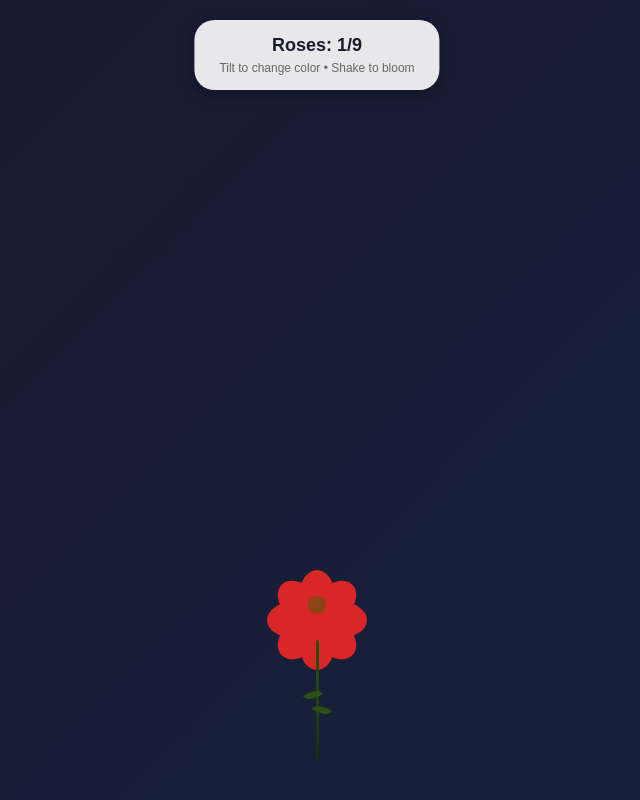
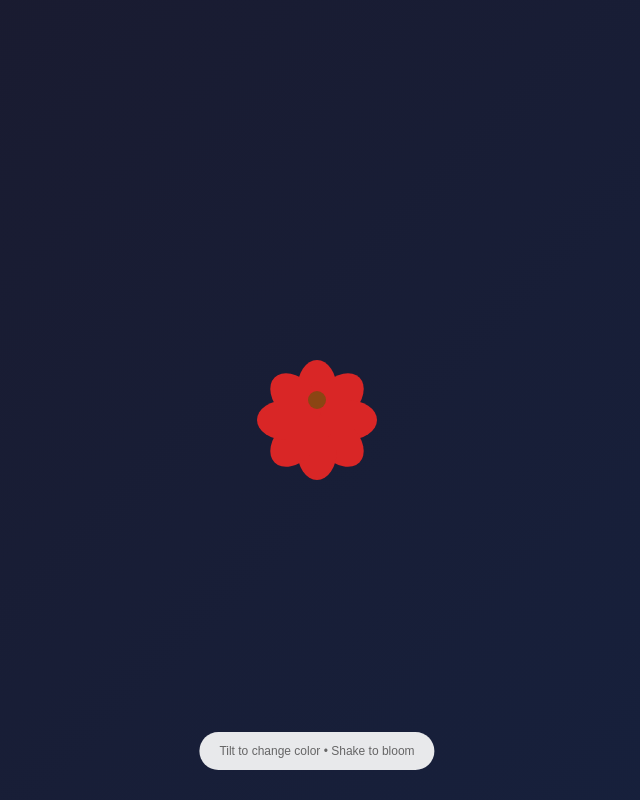
Before and after one commit to Rex57/Surprise_Rose, a plain HTML site: page index.html in a window 1280 px wide. Shown: the whole page, without its empty margins (323-963 px from the left). Drawn offline with Linux system fonts and the light colour scheme.

Commit message:
Refactor index.html for Flower Circle theme
Updated the title and restructured the layout for a flower-themed interactive experience. Added new animations and modified styles for better visual appeal.

```diff
--- a/index.html
+++ b/index.html
@@ -3,7 +3,7 @@
 <head>
     <meta charset="UTF-8">
     <meta name="viewport" content="width=device-width, initial-scale=1.0, maximum-scale=1.0, user-scalable=no">
-    <title>Interactive Roses Bouquet</title>
+    <title>Flower Circle</title>
     <style>
         * {
             margin: 0;
@@ -25,104 +25,75 @@
             height: 100%;
             position: relative;
             display: flex;
-            flex-direction: column;
-            justify-content: flex-end;
+            justify-content: center;
             align-items: center;
-            padding-bottom: 40px;
         }
 
-        .bouquet {
+        .circle-container {
             position: relative;
-            width: 280px;
-            height: 400px;
-            display: flex;
-            justify-content: center;
-            align-items: flex-end;
+            width: 300px;
+            height: 300px;
+            transition: width 0.4s ease, height 0.4s ease;
         }
 
         .rose-container {
             position: absolute;
-            width: 100px;
-            height: 200px;
+            width: 80px;
+            height: 80px;
             animation: bloom 0.8s ease-out;
         }
 
         @keyframes bloom {
             0% {
-                transform: scale(0) translateY(50px);
+                transform: scale(0) rotate(180deg);
                 opacity: 0;
             }
             60% {
-                transform: scale(1.1) translateY(-10px);
+                transform: scale(1.1) rotate(-10deg);
             }
             100% {
-                transform: scale(1) translateY(0px);
+                transform: scale(1) rotate(0deg);
                 opacity: 1;
             }
         }
 
-        .stem-group {
-            position: absolute;
+        @keyframes explode {
+            0% {
+                transform: translate(0, 0) scale(1);
+                opacity: 1;
+            }
+            100% {
+                transform: translate(var(--tx), var(--ty)) scale(0.3);
+                opacity: 0;
+            }
+        }
+
+        .rose-container.exploding {
+            animation: explode 0.8s ease-out forwards !important;
+        }
+
+        .rose {
             width: 100%;
             height: 100%;
-            display: flex;
-            flex-direction: column;
-            align-items: center;
-            justify-content: flex-end;
-        }
-
-        .stem {
-            position: absolute;
-            width: 3px;
-            height: 120px;
-            background: linear-gradient(to bottom, #2d5016, #1a3009);
-            border-radius: 2px;
-            bottom: 0;
-        }
-
-        .leaf {
-            position: absolute;
-            width: 18px;
-            height: 10px;
-            background: #2d5016;
-            border-radius: 0 100% 0 100%;
-        }
-
-        .leaf-left {
-            left: -12px;
-            bottom: 60px;
-            transform: rotate(-35deg);
-        }
-
-        .leaf-right {
-            right: -12px;
-            bottom: 45px;
-            transform: rotate(35deg) scaleX(-1);
-        }
-
-        .rose-head {
-            position: absolute;
-            width: 70px;
-            height: 70px;
-            bottom: 120px;
+            position: relative;
         }
 
         .petal {
             position: absolute;
-            width: 35px;
-            height: 50px;
+            width: 40px;
+            height: 60px;
             border-radius: 50% 50% 50% 0;
             transform-origin: bottom center;
         }
 
-        .petal1 { transform: translateX(17.5px) rotate(0deg); }
-        .petal2 { transform: translateX(17.5px) rotate(45deg); }
-        .petal3 { transform: translateX(17.5px) rotate(90deg); }
-        .petal4 { transform: translateX(17.5px) rotate(135deg); }
-        .petal5 { transform: translateX(17.5px) rotate(180deg); }
-        .petal6 { transform: translateX(17.5px) rotate(225deg); }
-        .petal7 { transform: translateX(17.5px) rotate(270deg); }
-        .petal8 { transform: translateX(17.5px) rotate(315deg); }
+        .petal1 { transform: translateX(20px) rotate(0deg); }
+        .petal2 { transform: translateX(20px) rotate(45deg); }
+        .petal3 { transform: translateX(20px) rotate(90deg); }
+        .petal4 { transform: translateX(20px) rotate(135deg); }
+        .petal5 { transform: translateX(20px) rotate(180deg); }
+        .petal6 { transform: translateX(20px) rotate(225deg); }
+        .petal7 { transform: translateX(20px) rotate(270deg); }
+        .petal8 { transform: translateX(20px) rotate(315deg); }
 
         .center {
             position: absolute;
@@ -136,29 +107,17 @@
             z-index: 10;
         }
 
-        #info {
+        #instruction {
             position: fixed;
-            top: 20px;
+            bottom: 30px;
             left: 50%;
             transform: translateX(-50%);
             background: rgba(255, 255, 255, 0.9);
-            padding: 15px 25px;
+            padding: 12px 20px;
             border-radius: 20px;
-            box-shadow: 0 4px 15px rgba(0, 0, 0, 0.3);
-            z-index: 1000;
-            text-align: center;
-        }
-
-        #count {
-            font-size: 18px;
-            font-weight: bold;
-            color: #1a1a2e;
-        }
-
-        #instruction {
             font-size: 12px;
             color: #666;
-            margin-top: 5px;
+            text-align: center;
         }
 
         #permission-btn {
@@ -181,29 +140,99 @@
         #permission-btn:active {
             transform: translate(-50%, -50%) scale(0.95);
         }
+
+        #message-overlay {
+            position: fixed;
+            top: 0;
+            left: 0;
+            width: 100%;
+            height: 100%;
+            background: rgba(0, 0, 0, 0.7);
+            display: flex;
+            justify-content: center;
+            align-items: center;
+            z-index: 3000;
+            opacity: 0;
+            pointer-events: none;
+            transition: opacity 0.5s ease;
+        }
+
+        #message-overlay.show {
+            opacity: 1;
+            pointer-events: auto;
+        }
+
+        #message-text {
+            font-size: 32px;
+            color: #ff69b4;
+            text-align: center;
+            font-weight: bold;
+            animation: messageAppear 0.8s ease-out;
+            line-height: 1.5;
+        }
+
+        @keyframes messageAppear {
+            0% {
+                transform: scale(0) rotate(-180deg);
+                opacity: 0;
+            }
+            50% {
+                transform: scale(1.1);
+            }
+            100% {
+                transform: scale(1) rotate(0deg);
+                opacity: 1;
+            }
+        }
+
+        @keyframes petal-fall {
+            0% {
+                transform: translateY(-400px) rotate(0deg);
+                opacity: 1;
+            }
+            100% {
+                transform: translateY(100vh) rotate(360deg);
+                opacity: 0;
+            }
+        }
+
+        .falling-petal {
+            position: fixed;
+            width: 40px;
+            height: 60px;
+            border-radius: 50% 50% 50% 0;
+            pointer-events: none;
+            z-index: 2500;
+            animation: petal-fall 2s ease-in forwards;
+        }
     </style>
 </head>
 <body>
     <button id="permission-btn">Enable Sensors</button>
 
-    <div id="info">
-        <div id="count">Roses: 1/9</div>
-        <div id="instruction">Tilt to change color • Shake to bloom</div>
+    <div id="instruction">
+        Tilt to change color • Shake to bloom
+    </div>
+
+    <div id="message-overlay">
+        <div id="message-text">原谅我嘛<br>诗捷<br>嘻嘻嘻</div>
     </div>
 
     <div id="garden">
-        <div class="bouquet" id="bouquet"></div>
+        <div class="circle-container" id="circle"></div>
     </div>
 
     <script>
-        const bouquet = document.getElementById('bouquet');
-        const countDisplay = document.getElementById('count');
+        const circle = document.getElementById('circle');
+        const instruction = document.getElementById('instruction');
         const permissionBtn = document.getElementById('permission-btn');
+        const messageOverlay = document.getElementById('message-overlay');
 
         let roses = [];
         let maxRoses = 9;
         let lastShake = 0;
         let lastOrientation = { beta: 0, gamma: 0 };
+        let gameFinished = false;
 
         // Color palette for roses
         const colors = [
@@ -232,71 +261,50 @@
             const container = document.createElement('div');
             container.className = 'rose-container';
 
-            const stemGroup = document.createElement('div');
-            stemGroup.className = 'stem-group';
+            const rose = document.createElement('div');
+            rose.className = 'rose';
 
-            // Rose head
-            const roseHead = document.createElement('div');
-            roseHead.className = 'rose-head';
-
-            // Create petals
             for (let i = 1; i <= 8; i++) {
                 const petal = document.createElement('div');
                 petal.className = `petal petal${i}`;
                 petal.style.background = color;
-                roseHead.appendChild(petal);
+                rose.appendChild(petal);
             }
 
-            // Center of rose
             const center = document.createElement('div');
             center.className = 'center';
-            roseHead.appendChild(center);
+            rose.appendChild(center);
 
-            // Stem
-            const stem = document.createElement('div');
-            stem.className = 'stem';
+            container.appendChild(rose);
 
-            // Leaves
-            const leafLeft = document.createElement('div');
-            leafLeft.className = 'leaf leaf-left';
-            stem.appendChild(leafLeft);
-
-            const leafRight = document.createElement('div');
-            leafRight.className = 'leaf leaf-right';
-            stem.appendChild(leafRight);
-
-            stemGroup.appendChild(roseHead);
-            stemGroup.appendChild(stem);
-
-            container.appendChild(stemGroup);
-
-            return { container, roseHead, petals: roseHead.querySelectorAll('.petal'), baseColor: color };
+            return { container, rose, petals: rose.querySelectorAll('.petal'), baseColor: color };
         }
 
         function positionRoses() {
-            const centerX = 50;
-            const centerY = 50;
             const count = roses.length;
+            const baseRadius = 60;
+            const radiusGrowth = count > 1 ? (count - 1) * 15 : 0;
+            const radius = baseRadius + radiusGrowth;
+
+            // Update circle container size
+            const containerSize = radius * 2 + 100;
+            circle.style.width = containerSize + 'px';
+            circle.style.height = containerSize + 'px';
 
             roses.forEach((roseObj, index) => {
-                let x, y;
-
                 if (count === 1) {
-                    x = centerX;
-                    y = centerY;
+                    // Center the first rose
+                    roseObj.container.style.left = '50%';
+                    roseObj.container.style.top = '50%';
+                    roseObj.container.style.transform = 'translate(-50%, -50%)';
                 } else {
                     const angle = (360 / count) * index;
-                    const radius = Math.min(60, 30 + count * 5);
-                    x = centerX + radius * Math.cos((angle * Math.PI) / 180);
-                    y = centerY + radius * Math.sin((angle * Math.PI) / 180);
+                    const x = Math.cos((angle * Math.PI) / 180) * radius;
+                    const y = Math.sin((angle * Math.PI) / 180) * radius;
 
-                    // Rotation based on position for natural bouquet look
-                    const rotation = angle - 90;
-                    roseObj.container.style.transform = `translate(${x - 50}%, ${y - 50}%) rotate(${rotation}deg)`;
-                }
-
-                if (count === 1) {
-                    roseObj.container.style.transform = `translate(0, 0)`;
+                    roseObj.container.style.left = '50%';
+                    roseObj.container.style.top = '50%';
+                    roseObj.container.style.transform = `translate(calc(-50% + ${x}px), calc(-50% + ${y}px))`;
                 }
             });
         }
@@ -328,7 +336,35 @@
             lastOrientation = { beta, gamma };
         }
 
+        function createFallingPetals() {
+            const petalCount = 20;
+            for (let i = 0; i < petalCount; i++) {
+                const petal = document.createElement('div');
+                petal.className = 'falling-petal';
+
+                const randomColor = colors[Math.floor(Math.random() * colors.length)];
+                petal.style.background = randomColor;
+
+                const startX = Math.random() * window.innerWidth;
+                petal.style.left = startX + 'px';
+                petal.style.top = '-100px';
+
+                const delay = Math.random() * 0.3;
+                petal.style.animationDelay = delay + 's';
+
+                document.body.appendChild(petal);
+
+                setTimeout(() => petal.remove(), 2300 + delay * 1000);
+            }
+        }
+
+        function showMessage() {
+            messageOverlay.classList.add('show');
+        }
+
         function handleMotion(event) {
+            if (gameFinished) return;
+
             const acc = event.accelerationIncludingGravity;
             if (!acc) return;
 
@@ -341,8 +377,37 @@
             const now = Date.now();
             if (magnitude > 25 && now - lastShake > 500) {
                 lastShake = now;
-                addRose();
+
+                if (roses.length < maxRoses) {
+                    addRose();
+                } else if (roses.length === maxRoses) {
+                    // Trigger final shake - explode and show message
+                    finishGame();
+                }
             }
+        }
+
+        function finishGame() {
+            gameFinished = true;
+            instruction.style.display = 'none';
+
+            // Make roses explode outward
+            roses.forEach((roseObj, index) => {
+                const angle = (360 / maxRoses) * index;
+                const distance = 300;
+                const tx = Math.cos((angle * Math.PI) / 180) * distance;
+                const ty = Math.sin((angle * Math.PI) / 180) * distance;
+
+                roseObj.container.style.setProperty('--tx', tx + 'px');
+                roseObj.container.style.setProperty('--ty', ty + 'px');
+                roseObj.container.classList.add('exploding');
+            });
+
+            // Create falling petals
+            setTimeout(createFallingPetals, 300);
+
+            // Show message
+            setTimeout(showMessage, 600);
         }
 
         function addRose() {
@@ -352,8 +417,7 @@
             const roseObj = createRose(color);
             roses.push(roseObj);
 
-            bouquet.appendChild(roseObj.container);
-            countDisplay.textContent = `Roses: ${roses.length}/9`;
+            circle.appendChild(roseObj.container);
 
             positionRoses();
             updateRoseColors(lastOrientation.beta, lastOrientation.gamma);
```
